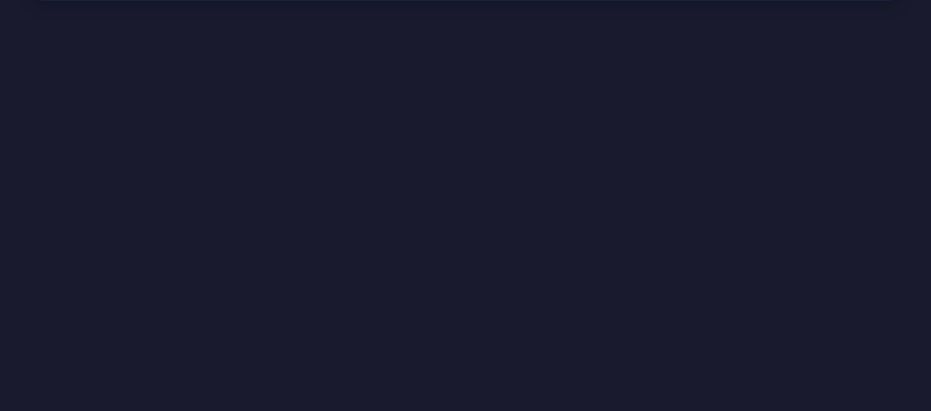
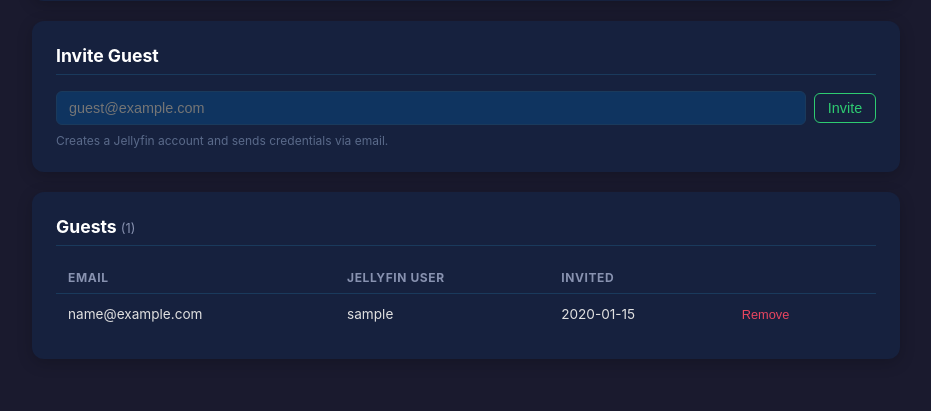
Before and after one commit to jlaszloe6/mediaserver, a Flask app: template status-page/templates/dashboard.html in a window 1280 px wide. Shown: the part 896-1307 px from the top of the page, without its empty margins (174-1105 px from the left). Before the commit the page ends 897 px from the top, so only its background shows below. Run offline with Flask 3, Linux system fonts and the light colour scheme; the template is opened without the code that fills it: most values are stand-ins (such as "Sample title", 1, 10 or a date in 2020); parts of the project's set-up code (start-up, migrations or seed data) failed here and were passed over.

Commit message:
Add guest onboarding: invite from dashboard, auto-create Jellyfin user
Admin can invite guests directly from the status page dashboard:
- Enter guest email → creates Jellyfin account with random password
- Sends welcome email with credentials and user guide
- Guest added to SQLite guests table (supplements ALLOWED_EMAILS env var)
- Admin can view and remove guests from the dashboard

New files: services/jellyfin.py, routes/guests.py
Modified: db.py, config.py, auth.py, email.py, dashboard.py, app.py,
dashboard.html, docker-compose.yml, .env.example, CLAUDE.md

Co-Authored-By: Claude Opus 4.6 (1M context) <noreply@anthropic.com>

```diff
--- a/docker-compose.yml
+++ b/docker-compose.yml
@@ -228,6 +228,7 @@ services:
       - BASE_URL=${STATUSPAGE_BASE_URL}
       - SONARR_API_KEY=${SONARR_API_KEY}
       - RADARR_API_KEY=${RADARR_API_KEY}
+      - JELLYFIN_API_KEY=${JELLYFIN_API_KEY}
       - JELLYFIN_EXTERNAL_URL=${JELLYFIN_EXTERNAL_URL}
       - PROWLARR_API_KEY=${PROWLARR_API_KEY}
       - SMTP_SERVER=${SMTP_SERVER}
--- a/status-page/app.py
+++ b/status-page/app.py
@@ -6,6 +6,7 @@ import db
 import auth
 from auth import auth_bp
 from routes.dashboard import dashboard_bp
+from routes.guests import guests_bp
 
 app = Flask(__name__)
 app.secret_key = os.environ["SECRET_KEY"]
@@ -22,6 +23,7 @@ auth.init_app(app)
 # Register blueprints (no url_prefix to keep existing url_for names working in templates)
 app.register_blueprint(auth_bp)
 app.register_blueprint(dashboard_bp)
+app.register_blueprint(guests_bp)
 
 # Error pages
 ERROR_PAGES = {
--- a/status-page/auth.py
+++ b/status-page/auth.py
@@ -6,10 +6,10 @@ from functools import wraps
 from flask import Blueprint, abort, flash, redirect, render_template, request, session, url_for
 
 from config import (
-    ALLOWED_EMAILS, RATE_LIMIT_MAX, RATE_LIMIT_WINDOW,
+    ADMIN_EMAIL, ALLOWED_EMAILS, RATE_LIMIT_MAX, RATE_LIMIT_WINDOW,
     TURNSTILE_SECRET_KEY, TURNSTILE_SITE_KEY,
 )
-from db import get_db
+from db import get_db, get_all_guest_emails
 from services.email import send_magic_link, send_user_guide
 
 import requests
@@ -78,11 +78,33 @@ def check_csrf():
     return token and token == session.get("_csrf")
 
 
+def is_allowed_email(email):
+    if email in ALLOWED_EMAILS:
+        return True
+    return email in get_all_guest_emails()
+
+
+def is_admin(email=None):
+    if email is None:
+        email = session.get("user_email", "")
+    return email == ADMIN_EMAIL
+
+
 def login_required(f):
     @wraps(f)
     def decorated(*args, **kwargs):
         if "user_email" not in session:
             return redirect(url_for("auth_bp.login"))
+        return f(*args, **kwargs)
+    return decorated
+
+
+def admin_required(f):
+    @wraps(f)
+    @login_required
+    def decorated(*args, **kwargs):
+        if not is_admin():
+            abort(403)
         return f(*args, **kwargs)
     return decorated
 
@@ -98,6 +120,7 @@ def init_app(app):
         return {"turnstile_site_key": TURNSTILE_SITE_KEY}
 
     app.jinja_env.globals["csrf_token"] = generate_csrf
+    app.jinja_env.globals["is_admin"] = lambda: is_admin()
 
 
 # --- Routes ---
@@ -115,7 +138,7 @@ def login():
             flash("Please enter your email.", "error")
             return render_template("login.html")
 
-        if email not in ALLOWED_EMAILS:
+        if not is_allowed_email(email):
             # Don't reveal whether email is valid
             flash("If that email is registered, a login link has been sent.", "info")
             return redirect(url_for("auth_bp.login"))
--- a/status-page/config.py
+++ b/status-page/config.py
@@ -12,6 +12,7 @@ SONARR_KEY = os.environ.get("SONARR_API_KEY", "")
 RADARR_URL = "http://radarr:7878"
 RADARR_KEY = os.environ.get("RADARR_API_KEY", "")
 JELLYFIN_URL = "http://jellyfin:8096"
+JELLYFIN_API_KEY = os.environ.get("JELLYFIN_API_KEY", "")
 JELLYFIN_EXTERNAL_URL = os.environ.get("JELLYFIN_EXTERNAL_URL", "")
 TRANSMISSION_URL = "http://transmission:9091/transmission/rpc"
 PROWLARR_URL = "http://prowlarr:9696"
@@ -33,5 +34,7 @@ SMTP_FROM = os.environ.get("SMTP_FROM", "")
 RATE_LIMIT_MAX = 3
 RATE_LIMIT_WINDOW = 600  # 10 minutes
 
+ADMIN_EMAIL = os.environ.get("ADMIN_EMAIL", "").strip().lower() or (ALLOWED_EMAILS[0] if ALLOWED_EMAILS else "")
+
 API_TIMEOUT = 3
 HNR_HOURS = 72  # nCore H&R policy
--- a/status-page/db.py
+++ b/status-page/db.py
@@ -43,6 +43,12 @@ def init_db():
             timestamp TEXT DEFAULT (datetime('now')),
             data_json TEXT NOT NULL
         );
+        CREATE TABLE IF NOT EXISTS guests (
+            email TEXT PRIMARY KEY,
+            jellyfin_username TEXT NOT NULL,
+            invited_by TEXT NOT NULL,
+            created_at TEXT DEFAULT (datetime('now'))
+        );
     """)
     # Idempotent migration: add source_ip if missing
     try:
@@ -51,3 +57,36 @@ def init_db():
         conn.execute("ALTER TABLE login_tokens ADD COLUMN source_ip TEXT")
     conn.commit()
     conn.close()
+
+
+def get_all_guest_emails():
+    db = get_db()
+    rows = db.execute("SELECT email FROM guests").fetchall()
+    return {row["email"] for row in rows}
+
+
+def add_guest(email, jellyfin_username, invited_by):
+    db = get_db()
+    try:
+        db.execute(
+            "INSERT INTO guests (email, jellyfin_username, invited_by) VALUES (?, ?, ?)",
+            (email.lower(), jellyfin_username, invited_by),
+        )
+        db.commit()
+        return True
+    except sqlite3.IntegrityError:
+        return False
+
+
+def remove_guest(email):
+    db = get_db()
+    db.execute("DELETE FROM guests WHERE email = ?", (email.lower(),))
+    db.commit()
+
+
+def get_guests():
+    db = get_db()
+    rows = db.execute(
+        "SELECT email, jellyfin_username, invited_by, created_at FROM guests ORDER BY created_at DESC"
+    ).fetchall()
+    return [dict(row) for row in rows]
--- a/status-page/routes/dashboard.py
+++ b/status-page/routes/dashboard.py
@@ -7,13 +7,13 @@ from zoneinfo import ZoneInfo
 import requests
 from flask import Blueprint, render_template, session
 
-from auth import login_required
+from auth import is_admin, login_required
 from config import (
     API_TIMEOUT, HNR_HOURS, JELLYFIN_URL,
     PROWLARR_KEY, PROWLARR_URL, RADARR_KEY, RADARR_URL, SEERR_URL,
     SERVER_NAME, SONARR_KEY, SONARR_URL, TRANSMISSION_URL,
 )
-from db import get_db
+from db import get_db, get_guests
 
 dashboard_bp = Blueprint("dashboard_bp", __name__)
 
@@ -325,6 +325,8 @@ def dashboard():
     diff = compute_diff(prev_snapshot, snapshot)
     save_snapshot(email, snapshot)
 
+    guests = get_guests() if is_admin() else []
+
     return render_template(
         "dashboard.html",
         health=results.get("health") or [],
@@ -336,4 +338,5 @@ def dashboard():
         diff=diff,
         prev_timestamp=prev_timestamp,
         server_name=SERVER_NAME,
+        guests=guests,
     )
--- a/status-page/templates/dashboard.html
+++ b/status-page/templates/dashboard.html
@@ -330,6 +330,56 @@
             {% endif %}
         </div>
 
+        {% if is_admin() %}
+        <!-- Invite Guest -->
+        <div class="section">
+            <h2>Invite Guest</h2>
+            <form action="{{ url_for('guests_bp.invite') }}" method="post" style="display:flex;gap:0.5rem;align-items:center;flex-wrap:wrap;">
+                <input type="hidden" name="_csrf" value="{{ csrf_token() }}">
+                <input type="email" name="email" required placeholder="guest@example.com" style="flex:1;min-width:200px;padding:0.5rem 0.75rem;background:#0f3460;border:1px solid #1a3a5c;border-radius:6px;color:#fff;font-size:0.9rem;outline:none;">
+                <button type="submit" class="guide-btn" style="color:#2ecc71;border-color:#2ecc71;">Invite</button>
+            </form>
+            <p style="font-size:0.75rem;color:#5a6a8a;margin-top:0.5rem;">Creates a Jellyfin account and sends credentials via email.</p>
+        </div>
+
+        <!-- Guest List -->
+        <div class="section">
+            <h2>Guests <span style="font-size:0.8rem;color:#8892b0;font-weight:normal;">({{ guests|length }})</span></h2>
+            {% if guests %}
+            <div style="overflow-x:auto">
+                <table>
+                    <thead>
+                        <tr>
+                            <th>Email</th>
+                            <th>Jellyfin User</th>
+                            <th>Invited</th>
+                            <th></th>
+                        </tr>
+                    </thead>
+                    <tbody>
+                        {% for g in guests %}
+                        <tr>
+                            <td>{{ g.email }}</td>
+                            <td>{{ g.jellyfin_username }}</td>
+                            <td style="white-space:nowrap">{{ g.created_at[:10] }}</td>
+                            <td>
+                                <form action="{{ url_for('guests_bp.remove') }}" method="post" style="margin:0" onsubmit="return confirm('Remove {{ g.email }}?')">
+                                    <input type="hidden" name="_csrf" value="{{ csrf_token() }}">
+                                    <input type="hidden" name="email" value="{{ g.email }}">
+                                    <button type="submit" style="background:none;border:none;color:#e94560;cursor:pointer;font-size:0.8rem;padding:0.2rem 0.5rem;">Remove</button>
+                                </form>
+                            </td>
+                        </tr>
+                        {% endfor %}
+                    </tbody>
+                </table>
+            </div>
+            {% else %}
+                <p class="empty">No guests invited yet.</p>
+            {% endif %}
+        </div>
+        {% endif %}
+
     </div>
 </body>
 </html>
```
Also changed, not shown: CLAUDE.md (+4 -1 lines), status-page/routes/guests.py (added, +69 -0 lines), status-page/services/email.py (+24 -3 lines), status-page/services/jellyfin.py (added, +21 -0 lines), 1 other file.
